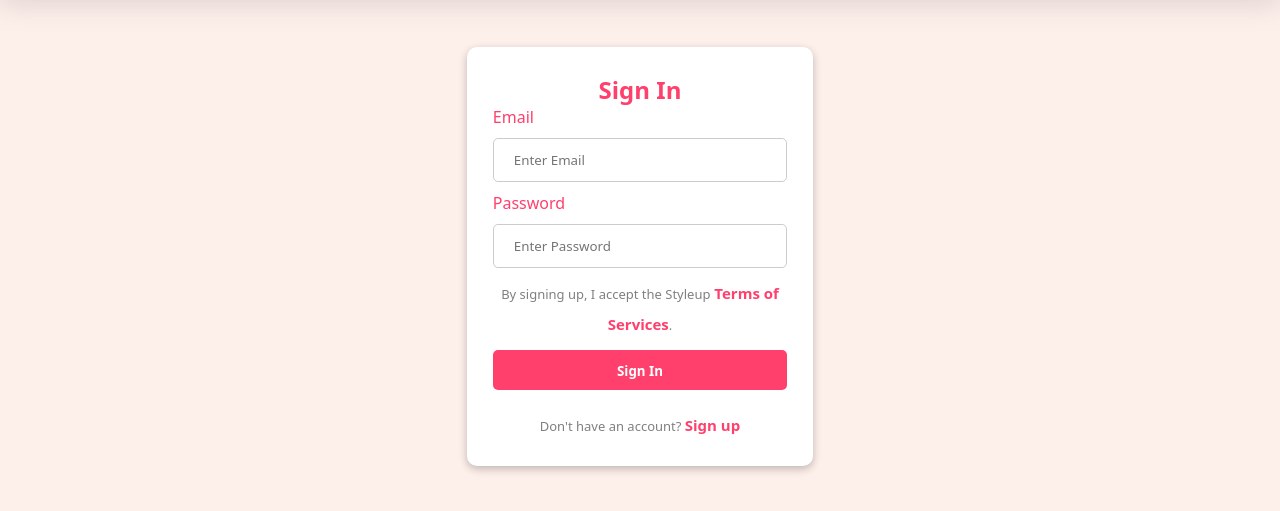
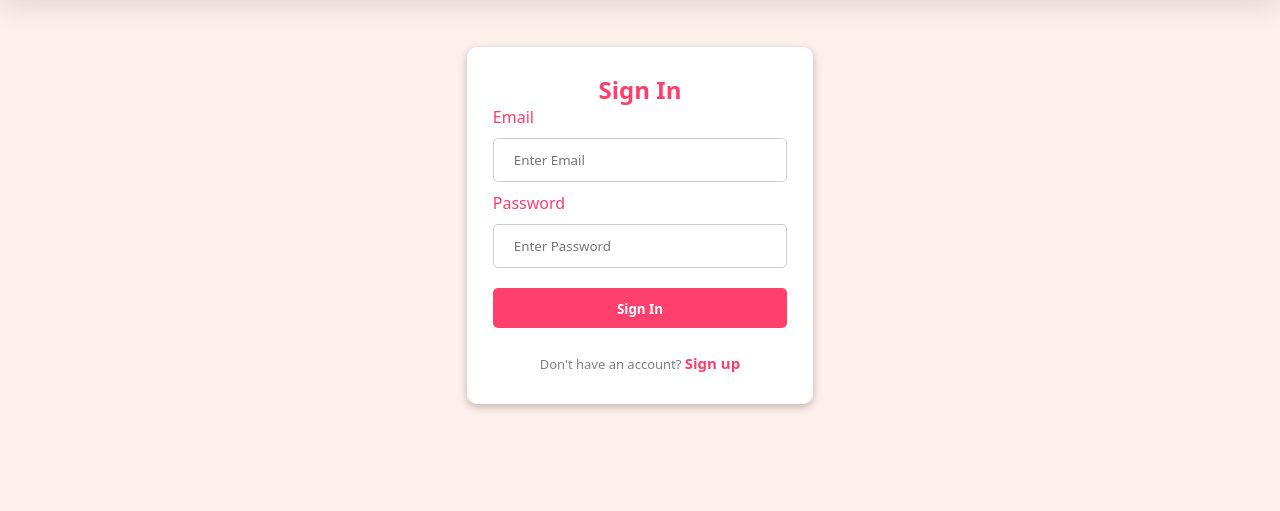
Before and after one commit to sachinsinghT/FashionFlare, a plain HTML site: page Fashionflare-commerce-Website/signin.html in a window 1280 px wide. Shown: the part 83-594 px from the top of the page. Drawn offline with Linux system fonts and the light colour scheme.

Commit message:
final commit

```diff
--- a/Fashionflare-commerce-Website/signin.html
+++ b/Fashionflare-commerce-Website/signin.html
@@ -43,8 +43,7 @@
             <label for="">Password</label><br />
             <input id="pass" type="text" placeholder="Enter Password"><br />
 
-            <p>By signing up, I accept the Styleup<a href="http://127.0.0.1:5501/terms-of-use.html"> Terms of
-                Services</a>. </p>
+
                 <input type="submit" value="Sign In">
                <p>Don't have an account? <a href="signup.html">Sign up</a> </p>
 </body>
```
